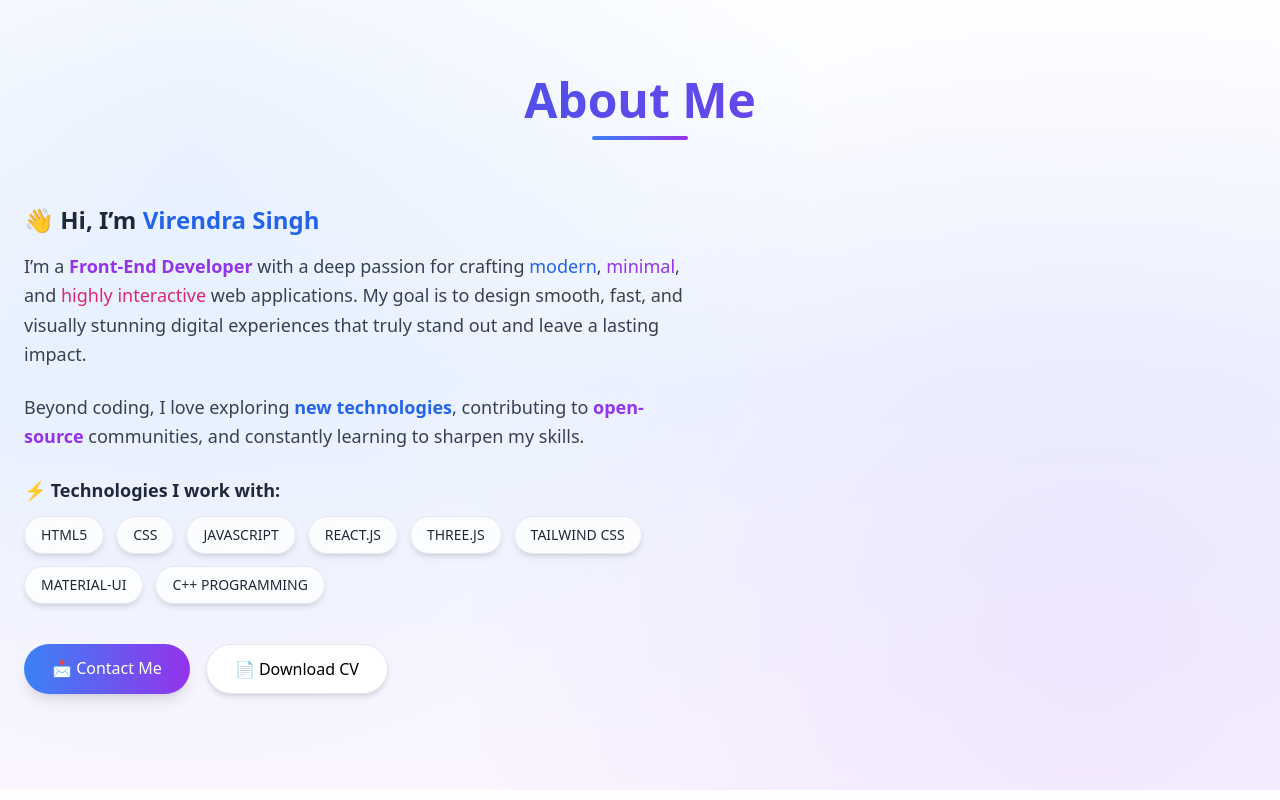
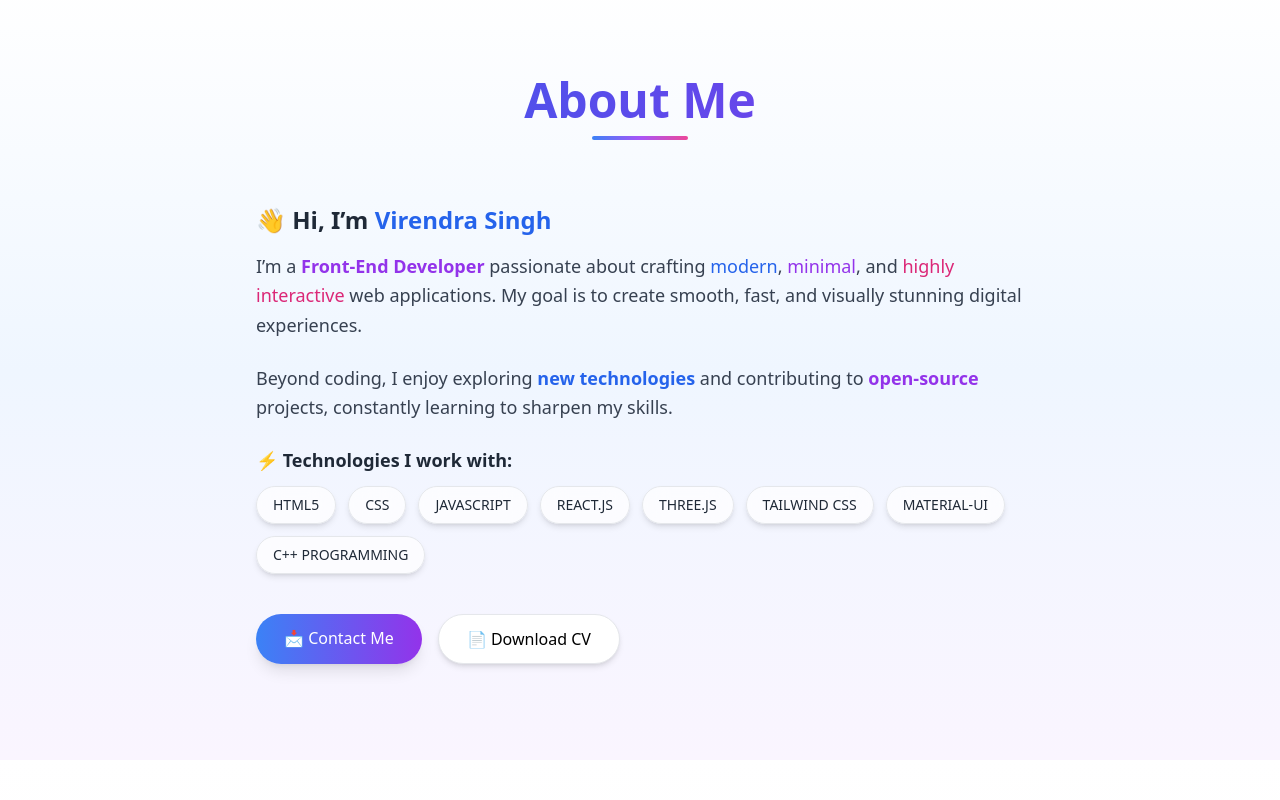
Before and after one commit to VIRENDRA-18/MY-PORTFOLIO, a React (Vite) app: page / in a window 1280 px wide. Shown: the part 820-1620 px from the top of the page. Built offline with nearby package versions, Linux system fonts and the light colour scheme.

Commit message:
Refactor About component for improved layout, animations, and content clarity

```diff
--- a/src/components/About/About.jsx
+++ b/src/components/About/About.jsx
@@ -1,6 +1,5 @@
 import React from "react";
 import { motion } from "framer-motion";
-// import profile from "../assets/profile.png";
 
 const About = () => {
   return (
@@ -9,48 +8,28 @@ const About = () => {
       className="relative py-24 px-6 bg-gradient-to-b from-white via-blue-50 to-purple-50 overflow-hidden"
     >
       {/* Background Glow/Pattern */}
-      <div className="absolute inset-0 bg-[radial-gradient(circle_at_15%_20%,rgba(59,130,246,0.08),transparent_50%),radial-gradient(circle_at_85%_80%,rgba(147,51,234,0.08),transparent_50%)]"></div>
+      <div className="absolute inset-0 -z-10 bg-[radial-gradient(circle_at_15%_20%,rgba(59,130,246,0.06),transparent_50%),radial-gradient(circle_at_85%_80%,rgba(147,51,234,0.06),transparent_50%)] animate-slow-pulse"></div>
 
       <div className="relative max-w-7xl mx-auto text-center z-10">
         {/* Heading */}
         <motion.h2
-          initial={{ opacity: 0, y: -30 }}
+          initial={{ opacity: 0, y: -20 }}
           whileInView={{ opacity: 1, y: 0 }}
-          transition={{ duration: 0.6 }}
+          transition={{ duration: 0.7 }}
           viewport={{ once: true }}
           className="text-5xl font-extrabold bg-gradient-to-r from-blue-600 to-purple-600 text-transparent bg-clip-text"
         >
           About Me
         </motion.h2>
 
-        {/* Underline Animation */}
+        {/* Animated Underline */}
         <motion.div
           initial={{ scaleX: 0 }}
           whileInView={{ scaleX: 1 }}
           transition={{ duration: 0.8, delay: 0.2 }}
           viewport={{ once: true }}
-          className="w-24 h-1 bg-gradient-to-r from-blue-500 to-purple-600 mx-auto mt-3 rounded-full"
+          className="w-24 h-1 bg-gradient-to-r from-blue-500 via-purple-500 to-pink-500 mx-auto mt-3 rounded-full"
         />
-
-        {/* Content */}
-        <div className="flex flex-col md:flex-row items-center gap-12 md:gap-20 mt-16">
-          {/* Profile Card (optional) */}
-          {/* <motion.div
-            initial={{ opacity: 0, scale: 0.8 }}
-            whileInView={{ opacity: 1, scale: 1 }}
-            transition={{ duration: 0.8 }}
-            viewport={{ once: true }}
-            className="relative group"
-          >
-            <div className="w-56 h-56 md:w-72 md:h-72 rounded-2xl shadow-xl overflow-hidden border-4 border-white bg-white/60 backdrop-blur-md group-hover:scale-105 transition-transform duration-500">
-              <img
-                src={profile}
-                alt="Profile"
-                className="w-full h-full object-cover"
-              />
-            </div>
-            <div className="absolute inset-0 rounded-2xl opacity-0 group-hover:opacity-100 transition duration-500 bg-gradient-to-tr from-blue-500/20 to-purple-600/20"></div>
-          </motion.div> */}
 
         {/* Text Section */}
         <motion.div
@@ -58,7 +37,7 @@ const About = () => {
           whileInView={{ opacity: 1, x: 0 }}
           transition={{ duration: 0.8 }}
           viewport={{ once: true }}
-            className="text-left max-w-2xl"
+          className="mt-16 text-left max-w-3xl mx-auto"
         >
           <h3 className="text-2xl font-semibold mb-4 text-gray-800">
             👋 Hi, I’m{" "}
@@ -70,24 +49,24 @@ const About = () => {
             <span className="font-semibold text-purple-600">
               Front-End Developer
             </span>{" "}
-              with a deep passion for crafting{" "}
+            passionate about crafting{" "}
             <span className="text-blue-600">modern</span>,{" "}
             <span className="text-purple-600">minimal</span>, and{" "}
             <span className="text-pink-600">highly interactive</span> web
-              applications. My goal is to design{" "}
+            applications. My goal is to create{" "}
             <span className="font-medium">smooth, fast,</span> and{" "}
             <span className="font-medium">visually stunning</span> digital
-              experiences that truly stand out and leave a lasting impact.
+            experiences.
           </p>
 
           <p className="text-lg text-gray-700 leading-relaxed mb-6">
-              Beyond coding, I love exploring{" "}
+            Beyond coding, I enjoy exploring{" "}
             <span className="font-semibold text-blue-600">
               new technologies
-              </span>
-              , contributing to{" "}
+            </span>{" "}
+            and contributing to{" "}
             <span className="font-semibold text-purple-600">open-source</span>{" "}
-              communities, and constantly learning to sharpen my skills.
+            projects, constantly learning to sharpen my skills.
           </p>
 
           {/* Tech Stack */}
@@ -107,8 +86,8 @@ const About = () => {
             ].map((tech, i) => (
               <motion.span
                 key={i}
-                  whileHover={{ scale: 1.15 }}
-                  className="px-4 py-2 text-sm bg-white/80 border rounded-full shadow-md text-gray-800 font-medium backdrop-blur-md hover:bg-gradient-to-r hover:from-blue-500 hover:to-purple-600 hover:text-white transition-all"
+                whileHover={{ scale: 1.12 }}
+                className="px-4 py-2 text-sm bg-white/70 border rounded-full shadow-md text-gray-800 font-medium backdrop-blur-md hover:bg-gradient-to-r hover:from-blue-500 hover:to-purple-600 hover:text-white transition-all"
               >
                 {tech}
               </motion.span>
@@ -116,7 +95,7 @@ const About = () => {
           </div>
 
           {/* CTA Buttons */}
-            <div className="mt-10 flex gap-4 flex-wrap">
+          <div className="mt-10 flex gap-4 flex-wrap justify-center md:justify-start">
             <motion.a
               href="#contact"
               whileHover={{ scale: 1.08 }}
@@ -137,7 +116,6 @@ const About = () => {
           </div>
         </motion.div>
       </div>
-      </div>
     </section>
   );
 };
```
Lines whose indentation alone changed are shown as unchanged.
